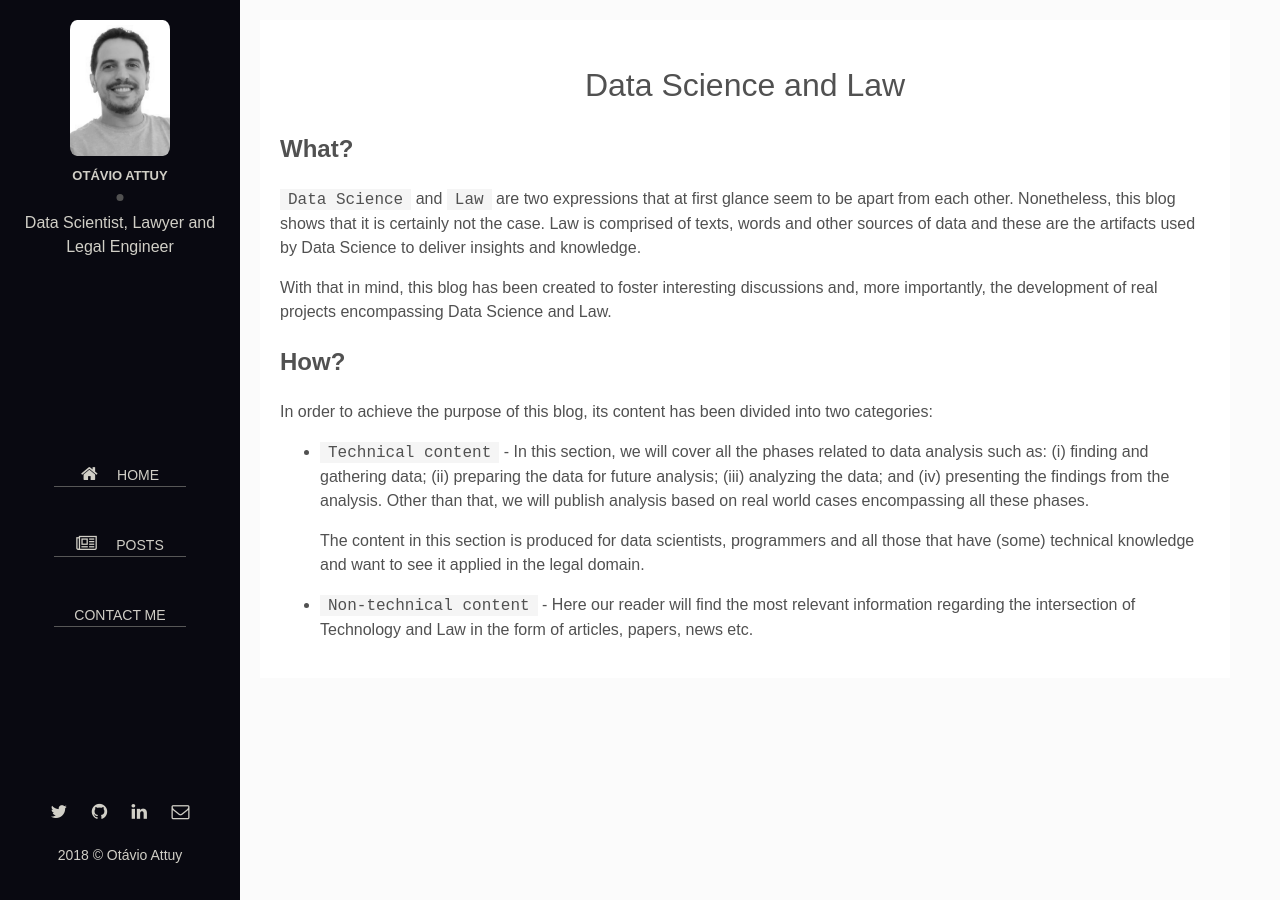
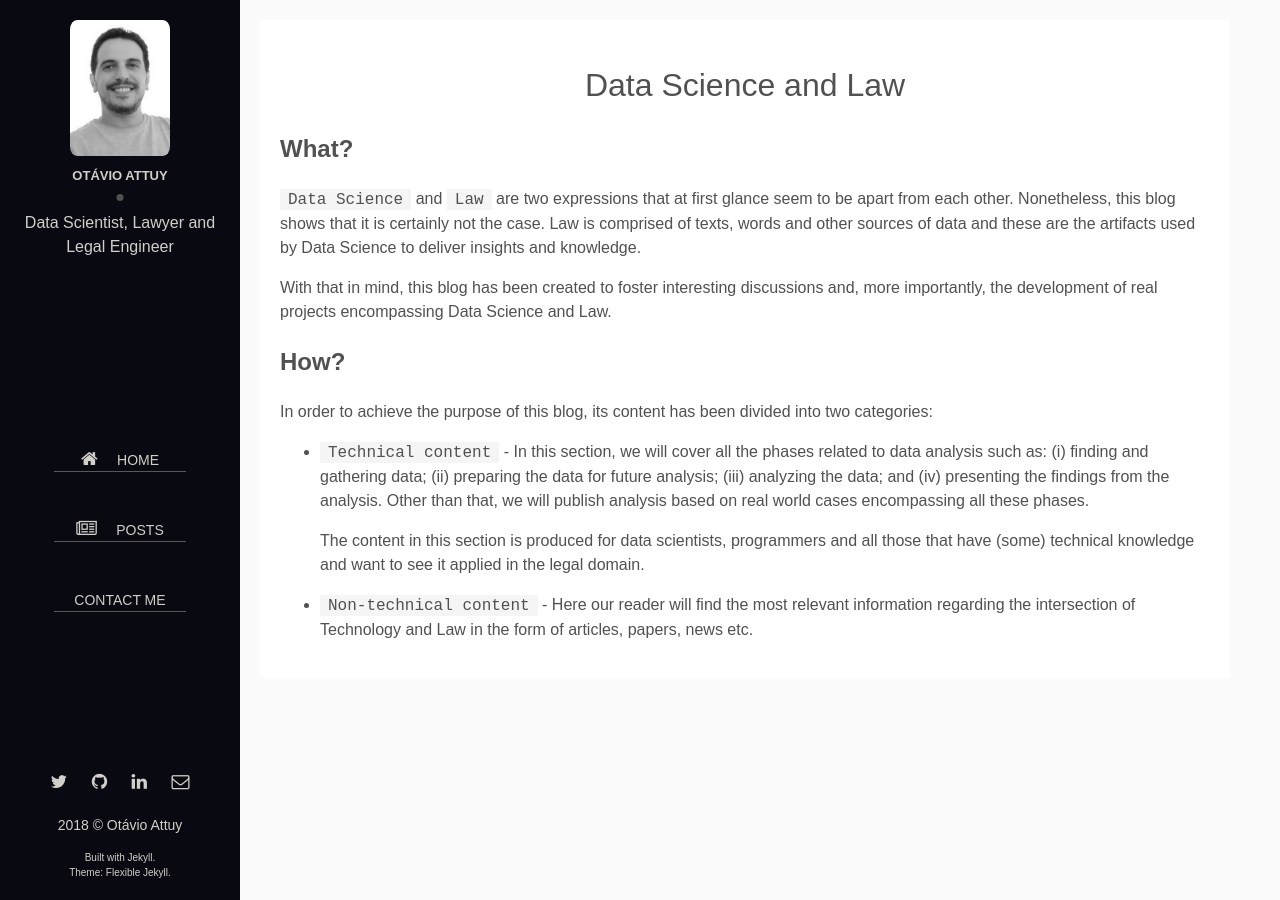
Before and after one commit to omattuy/data_science_and_law, a Jekyll site: the page built from index.markdown, in a window 1280 px wide. Built offline with Jekyll 4.4.1, drawn with Linux system fonts in a browser that asks for light colours.

Commit message:
New style

```diff
--- a/_config.yml
+++ b/_config.yml
@@ -13,6 +13,7 @@
 author-img: otavio_attuy.jpg # add your photo
 about-author: Data Scientist, Lawyer and Legal Engineer # add description
 social-twitter: OtavioAttuy # add your Twitter handle
+social-medium: otavio.attuy
 # social-facebook: # add your Facebook handle
 social-github: omattuy # add your Github handle
 social-linkedin: otavioattuy # add your Linkedin handle
--- a/_layouts/main.html
+++ b/_layouts/main.html
@@ -29,9 +29,9 @@
         }
       </style>
       <div class="body-nav-bar">
-        <div class="menu-nav-bar"><a style="text-decoration: none;" href="/index.html"> <i class="fa fa-home" style="color:#D1CFC7; font-size:18px;"></i> &nbsp;&nbsp;&nbsp; HOME </a></div>
+        <a style="text-decoration: none;" href="/index.html"><div class="menu-nav-bar"> <i class="fa fa-home" style="color:#D1CFC7; font-size:18px;"></i> &nbsp;&nbsp;&nbsp; HOME </a></div>
         <br><br>
-        <div class="menu-nav-bar"><a style="text-decoration: none;" href="/list_posts"> <i class="fa fa-newspaper-o" style="color:#D1CFC7; font-size:18px;"></i> &nbsp;&nbsp;&nbsp; POSTS </a></div>
+        <a style="text-decoration: none;" href="/list_posts"> <div class="menu-nav-bar"> <i class="fa fa-newspaper-o" style="color:#D1CFC7; font-size:18px;"></i> &nbsp;&nbsp;&nbsp; POSTS </a></div>
         <br><br>
         <div class="menu-nav-bar"> CONTACT ME </div>
       </div>
@@ -43,18 +43,18 @@
   <footer>
     <section class="contact">
       <ul>
+        <!--
+        {% if site.social-medium %}
+          <li><a href="https://medium.com/@{{ site.social-twitter }}" target="_blank"><i class="fa fa-medium" style="color:#D1CFC7;" aria-hidden="true"></i></a></li>
+        {% else %}
+          <li><a href="https://medium.com/" target="_blank"><i class="fa fa-medium" style="color:#D1CFC7;" aria-hidden="true"></i></a></li>
+        {% endif %}
+        -->
         {% if site.social-twitter %}
           <li><a href="https://twitter.com/{{ site.social-twitter }}" target="_blank"><i class="fa fa-twitter" style="color:#D1CFC7;" aria-hidden="true"></i></a></li>
         {% else %}
-          <li><a href="https://twitter.com/artemsheludko_" target="_blank"><i class="fa fa-twitter" style="color:#D1CFC7;" aria-hidden="true"></i></a></li>
+          <li><a href="https://twitter.com/" target="_blank"><i class="fa fa-twitter" style="color:#D1CFC7;" aria-hidden="true"></i></a></li>
         {% endif %}
-        <!--
-        {% if site.social-facebook %}
-          <li><a href="https://facebook.com/{{ site.social-facebook }}" target="_blank"><i class="fa fa-facebook" aria-hidden="true"></i></a></li>
-        {% else %}
-          <li><a href="https://facebook.com/" target="_blank"><i class="fa fa-facebook" aria-hidden="true"></i></a></li>
-        {% endif %}
-        -->
         {% if site.social-github %}
           <li class="github"><a href="http://github.com/{{site.social-github}}" target="_blank"><i class="fa fa-github" style="color:#D1CFC7;"></i></a></li>
         {% else %}
@@ -75,6 +75,7 @@
     <div class="copyright">
       <p>{{site.time | date: '%Y'}} &copy; {{site.author}}</p>
     </div>
+    <div style="font-size: 10px; text-align: center">Built with Jekyll.<br>Theme: Flexible Jekyll.</div>
   </footer> <!-- End Footer -->
 </aside> <!-- End Sidebar -->
 <div class="content-box clearfix">
--- a/assets/css/main.css
+++ b/assets/css/main.css
@@ -949,6 +949,10 @@
   margin-bottom: 0%;
 }
 
+.menu-nav-bar:hover {
+  background-color: #333030;
+}
+
 /*
 .menu-bar-itens {
   text-decoration: none;
@@ -1114,14 +1118,6 @@
 }
 
 .contact ul li a:hover {
-  color: #333030;
-  -webkit-transform: scale(1.2);
-      -ms-transform: scale(1.2);
-          transform: scale(1.2);
-}
-
-.body-nav-bar div a:hover {
-  color: #333030;
   -webkit-transform: scale(1.2);
       -ms-transform: scale(1.2);
           transform: scale(1.2);
```
